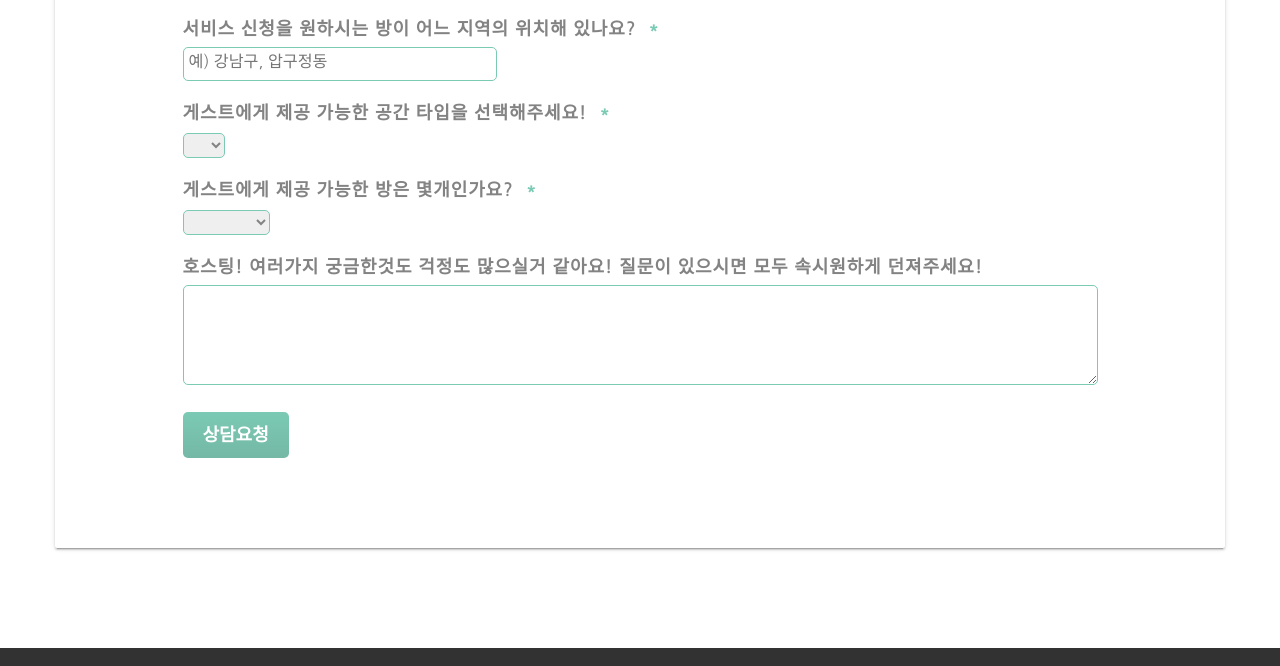
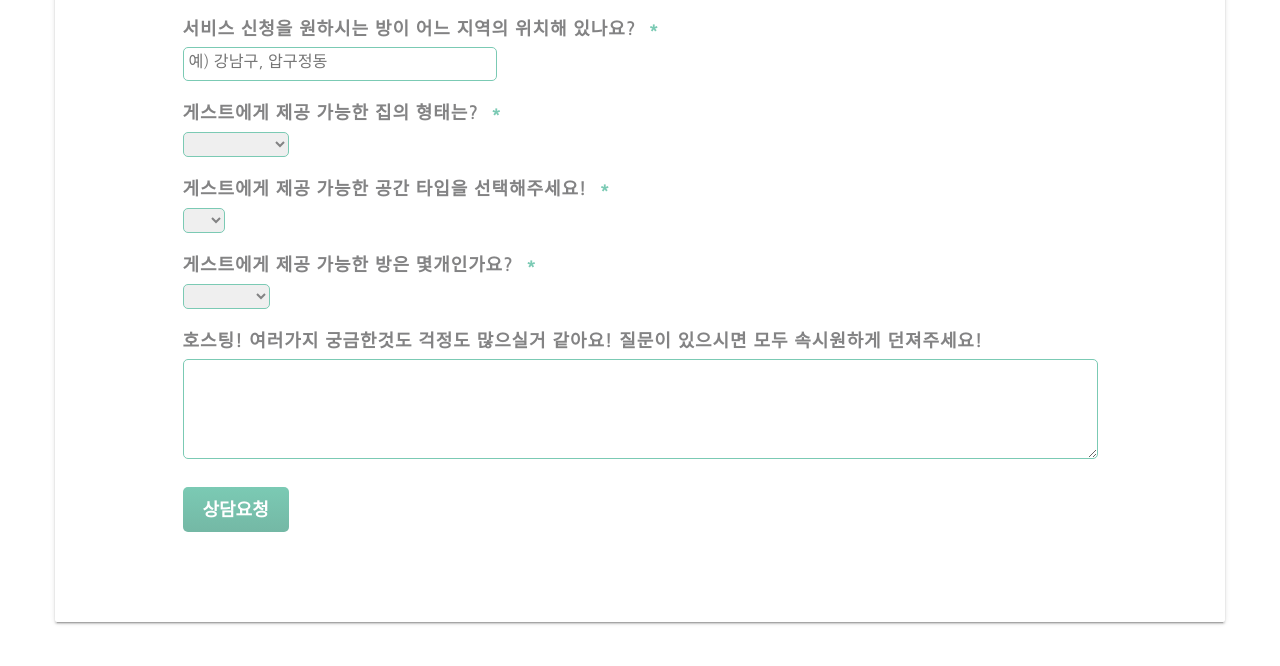
Before and after one commit to roomtomoney/website, a website: page index.html in a window 1280 px wide. Shown: the part 5094-5760 px from the top of the page. Drawn offline with nearby package versions, Linux system fonts and the light colour scheme.

Commit message:
Add question on questionnaire

```diff
--- a/index.html
+++ b/index.html
@@ -437,7 +437,21 @@
 							<span class="ss-required-asterisk" aria-hidden="true">*</span></div>
 							<!-- <div class="ss-q-help ss-secondary-text" dir="ltr">예) 강남구, 압구정동</div> --></label><br>
 							<input type="text" name="entry.1942809083" value="" class="ss-q-short" id="entry_1942809083" dir="auto" aria-label="어느 지역에 살고 계신가요? 예) 강남구, 압구정동 " aria-required="true" required="" title="" placeholder="예) 강남구, 압구정동">
-							</div></div></div> <div class="ss-form-question errorbox-good" role="listitem">
+							</div></div></div>
+
+							<div class="ss-form-question errorbox-good" role="listitem">
+							<div dir="auto" class="ss-item ss-item-required ss-select"><div class="ss-form-entry">
+							<label class="ss-q-item-label" for="entry_999793348"><div class="ss-q-title">게스트에게 제공 가능한 집의 형태는?
+							<label for="itemView.getDomIdToLabel()" aria-label="(Required field)"></label>
+							<span class="ss-required-asterisk" aria-hidden="true">*</span></div>
+							<div class="ss-q-help ss-secondary-text" dir="auto"></div></label><br>
+							<select name="entry.999793348" id="entry_999793348" aria-label="게스트에게 제공 가능한 집의 형태는?   " aria-required="true" required=""><option value=""></option>
+							<option value="아파트">아파트</option> <option value="오피스텔">오피스텔</option> <option value="다세대 주택">다세대 주택</option> <option value="일반주택">일반주택</option></select>
+							</div></div></div>
+
+
+
+							<div class="ss-form-question errorbox-good" role="listitem">
 							<div dir="ltr" class="ss-item ss-item-required ss-select"><div class="ss-form-entry">
 							<label class="ss-q-item-label" for="entry_1882232415"><div class="ss-q-title">게스트에게 제공 가능한 공간 타입을 선택해주세요!
 							<label for="itemView.getDomIdToLabel()" aria-label="(필수 입력란)"></label>
```
